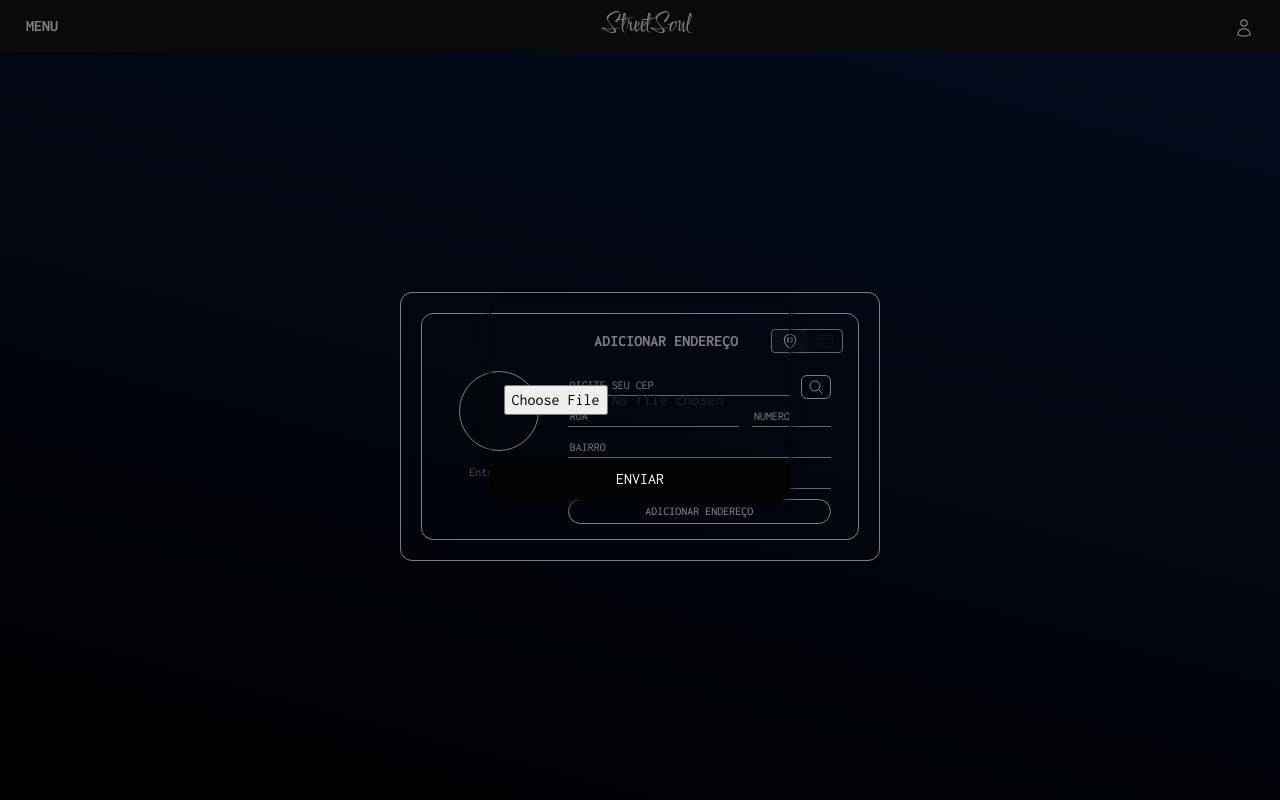
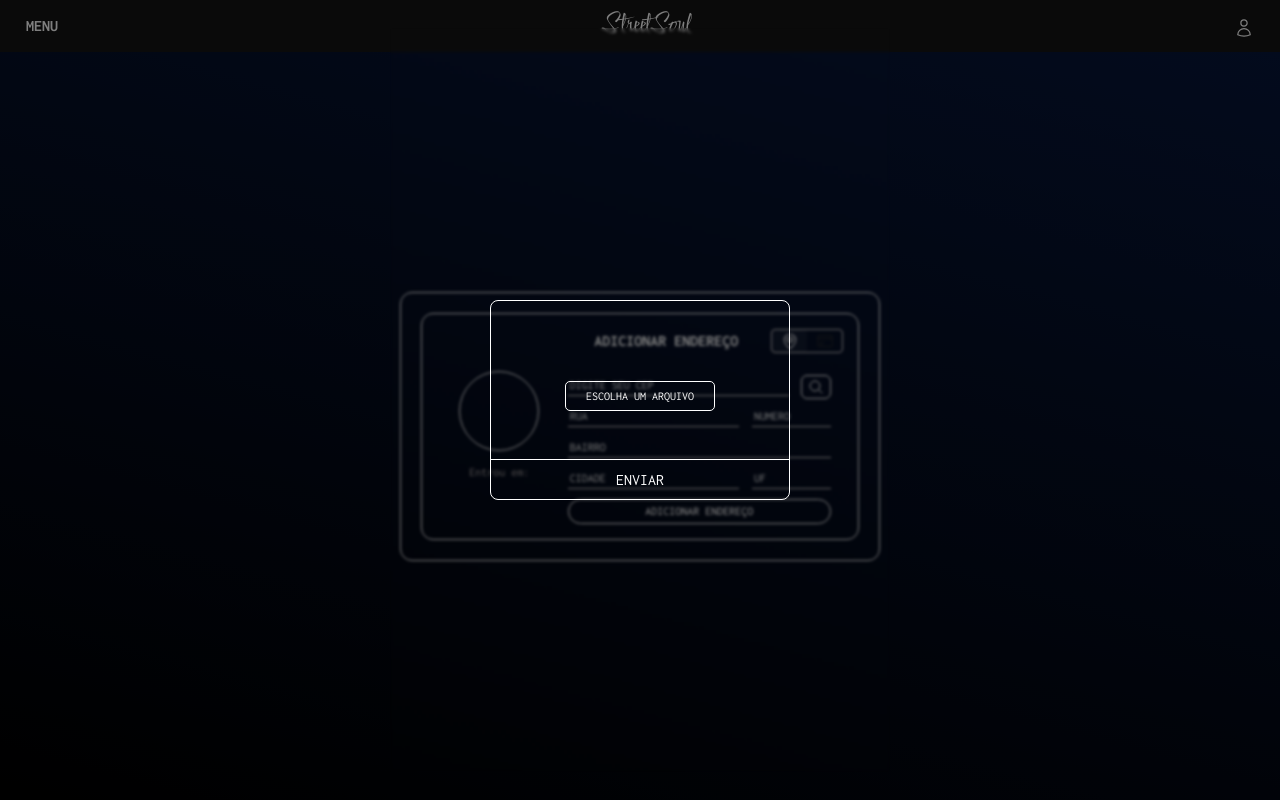
Before and after one commit to Burnninel/projectShopMVC, a PHP site: template views/site/account/account.php in a window 1280 px wide, after a click that opens the changed part. Run offline with PHP 8.4, Linux system fonts and the light colour scheme; the template is opened without the code that fills it, so the values that code supplies are empty; some libraries are stand-ins or nearby versions.

Commit message:
restyling modal upload image profile

```diff
--- a/assets/css/userAccount/modalUpload.css
+++ b/assets/css/userAccount/modalUpload.css
@@ -2,6 +2,7 @@
   display: flex;
   justify-content: center;
   align-items: center;
+  backdrop-filter: blur(1.5px);
 }
 
 #modalUploadPhoto {
@@ -10,8 +11,9 @@
   align-items: center;
   justify-content: center;
   background-color: transparent;
-      border: 1px #030303 solid;
-      box-shadow: 0px 1px 12px 0px #070707;
+  flex-direction: column;
+
+  border: 1px #fff solid;
   padding: 20px;
   width: 300px;
   height: 200px;
@@ -24,43 +26,54 @@
   justify-content: center;
 }
 
-  .custom-file-input-wrapper {
-      position: relative;
+#elementsFormImgProfile {
     display: flex;
     align-items: center;
+    flex-direction: column;
+    width: 100%;
 }
 
-  .custom-file-name {
+#upImgProfile {
+    display: none;
+}
+
+#nameImgProfile {
+    color: #fff;
+    text-transform: uppercase;
+    font-size: 12px;
+}
+
+#fileSelectedName {
+    text-transform: none;
+    color: #ffffffac;
+}
+
+#labelUploadImgProfile {
   display: flex;
   justify-content: center;
   align-items: center;
   cursor: pointer;
-      margin: 0;
   height: 30px;
-      font-size: 14px;
   width: 150px;
-      background-color: #030303;
+  margin-bottom: 8px;
+  font-size: 12px;
+  color: #fff;
+  text-transform: uppercase;
+  border: 1px #fff solid;
   border-radius: 5px;
-      color: #fff;
 }
 
-  .custom-file-input {
-      position: absolute;
-      left: 0;
-      top: 0;
-      width: 100%;
-      height: 100%;
-      cursor: pointer;
-      background-color: #030303;
+#labelUploadImgProfile:hover {
+    background-color: #ffffff0d;
 }
-
 
 .buttonSubmitForm {
   position: absolute;
   border: none;
   text-transform: uppercase;
-      background-color: #030303;
+  background-color: transparent;
   color: #fff;
+  border-top: 1px #fff solid;;
   width: 100%;
   height: 40px;
   border-radius: 0px 0px 8px 8px;
@@ -69,7 +82,5 @@
 }
 
 .buttonSubmitForm:hover {
-      background-color: transparent;
-      border-top:  1px #030303 solid;
-      color: #030303;
+    background-color: #ffffff0d;
 }
--- a/assets/js/site/userAccount/imgProfile.js
+++ b/assets/js/site/userAccount/imgProfile.js
@@ -1,3 +1,17 @@
+$(document).ready(function() {
+    $('#upImgProfile').on('change', function(event) {
+        var selectedFile = event.target.files[0]; // Pega o arquivo selecionado
+
+        if (selectedFile) {
+            var fileName = selectedFile.name;
+            if (fileName.length > 22) {
+                fileName = fileName.substring(0, 22) + '...'; // Limita o nome a 15 caracteres
+            }
+            $('#elementsFormImgProfile').append(`<span id="nameImgProfile">Arquivo: <span id="fileSelectedName">${fileName}</span> </span>`)
+        }
+    });
+});
+
 function handleSubmitImg() {
     var form = $('#formImgProfile')[0];
 
--- a/views/site/account/account.php
+++ b/views/site/account/account.php
@@ -59,7 +59,10 @@
         <div class="modal-dialog modal-dialog-centered" id="modalDialogForm">
             <div class="modal-content" id="modalUploadPhoto">
                 <form id="formImgProfile" class="formContent" method="post" enctype="multipart/form-data">
-                    <input id="upImgProfile" type="file" name="arquivo">
+                    <div id="elementsFormImgProfile">
+                        <input id="upImgProfile" type="file" name="arquivo">
+                        <label id="labelUploadImgProfile" for="upImgProfile">Escolha um arquivo</label>
+                    </div>
                     <button class="buttonSubmitForm" id="btnImgProfile" type="button">Enviar</button>
                 </form>
             </div>
```
Lines whose indentation alone changed are shown as unchanged.
